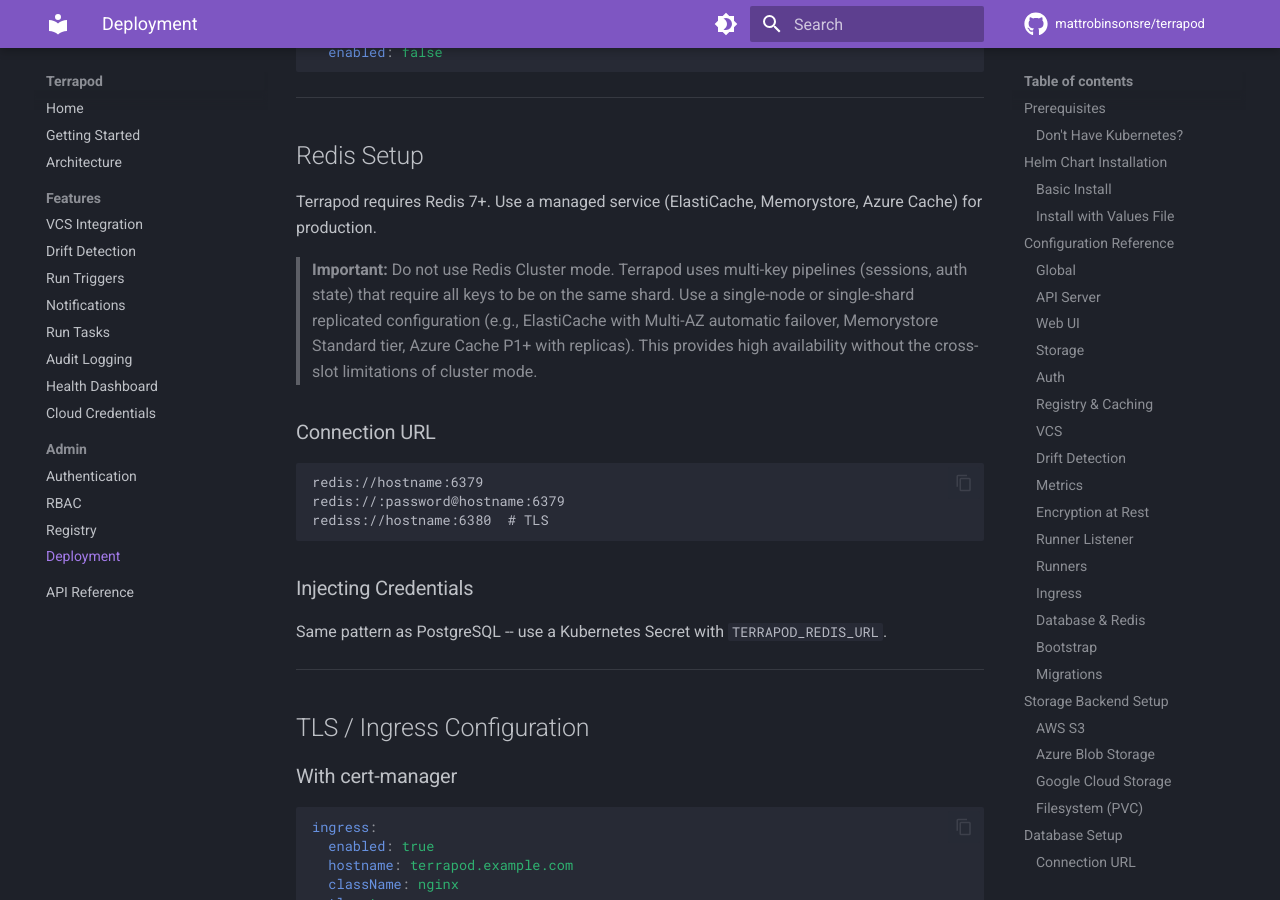
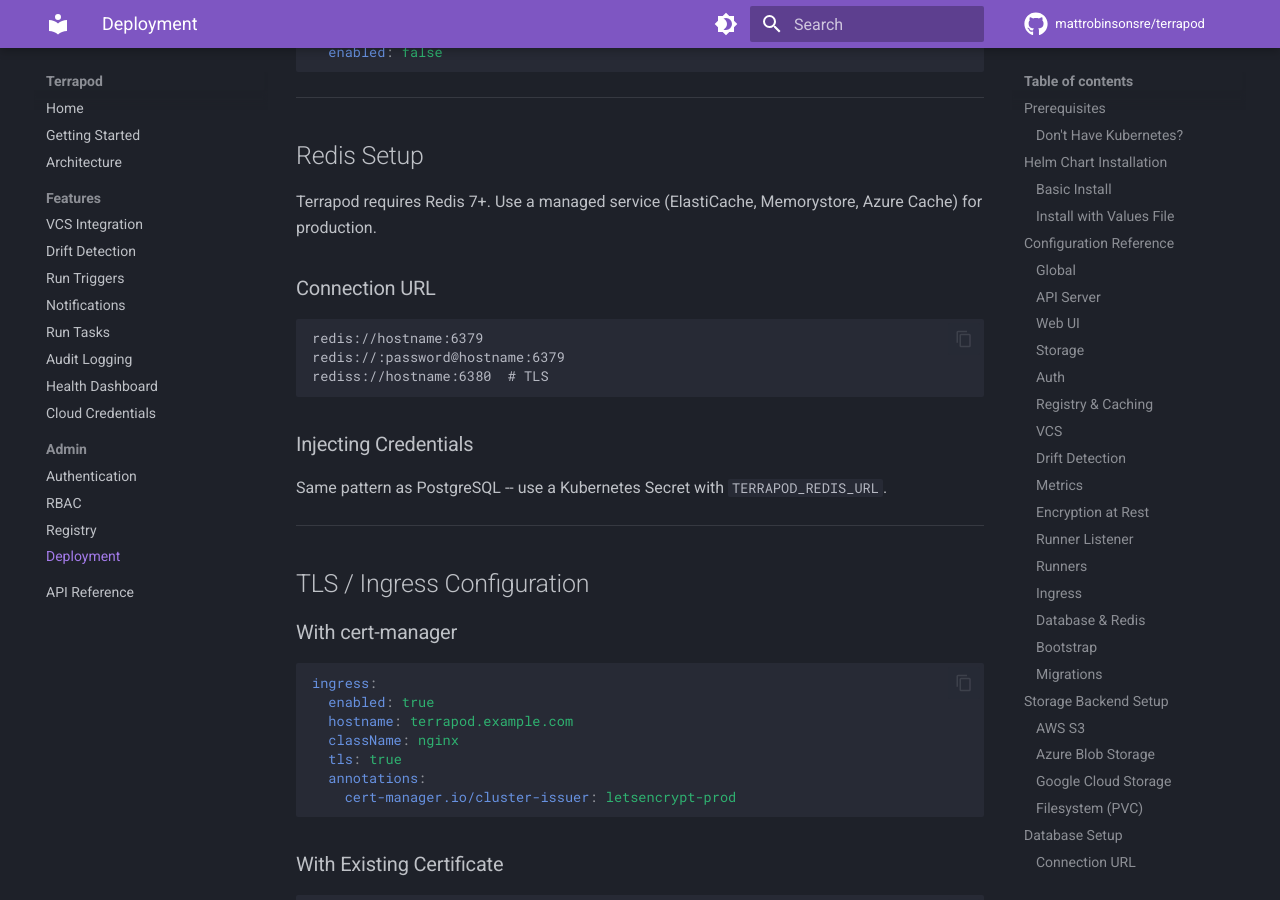
Before and after one commit to mattrobinsonsre/terrapod, an MkDocs documentation site: the page built from docs/deployment.md, in a window 1280 px wide and 900 px high, scrolled down 16595 px. Built offline with MkDocs 1.6.1 and Material for MkDocs 9.7.7, drawn with Linux system fonts in a browser that asks for light colours; comment, search, counter and statistics services are not loaded; some of the changed text lies outside the part shown.

Commit message:
Revert "docs: document Redis Cluster mode incompatibility"
This reverts commit 7c364268fa81d81bdd02856524f1fa5f5c008366.

````diff
--- a/docs/deployment.md
+++ b/docs/deployment.md
@@ -598,8 +598,6 @@
 
 Terrapod requires Redis 7+. Use a managed service (ElastiCache, Memorystore, Azure Cache) for production.
 
-> **Important:** Do not use Redis Cluster mode. Terrapod uses multi-key pipelines (sessions, auth state) that require all keys to be on the same shard. Use a single-node or single-shard replicated configuration (e.g., ElastiCache with Multi-AZ automatic failover, Memorystore Standard tier, Azure Cache P1+ with replicas). This provides high availability without the cross-slot limitations of cluster mode.
-
 ### Connection URL
 
 ```
@@ -794,7 +792,7 @@
 
 ### Redis
 
-Redis handles sessions, auth state, and listener heartbeats. A single-shard replicated instance is typically sufficient. Do not use Redis Cluster mode — Terrapod's session management uses multi-key pipelines that are incompatible with hash slot distribution.
+Redis handles sessions, auth state, and listener heartbeats. A single Redis instance or small cluster is typically sufficient.
 
 ---
 
````
Also changed, not shown: 1 other file.
